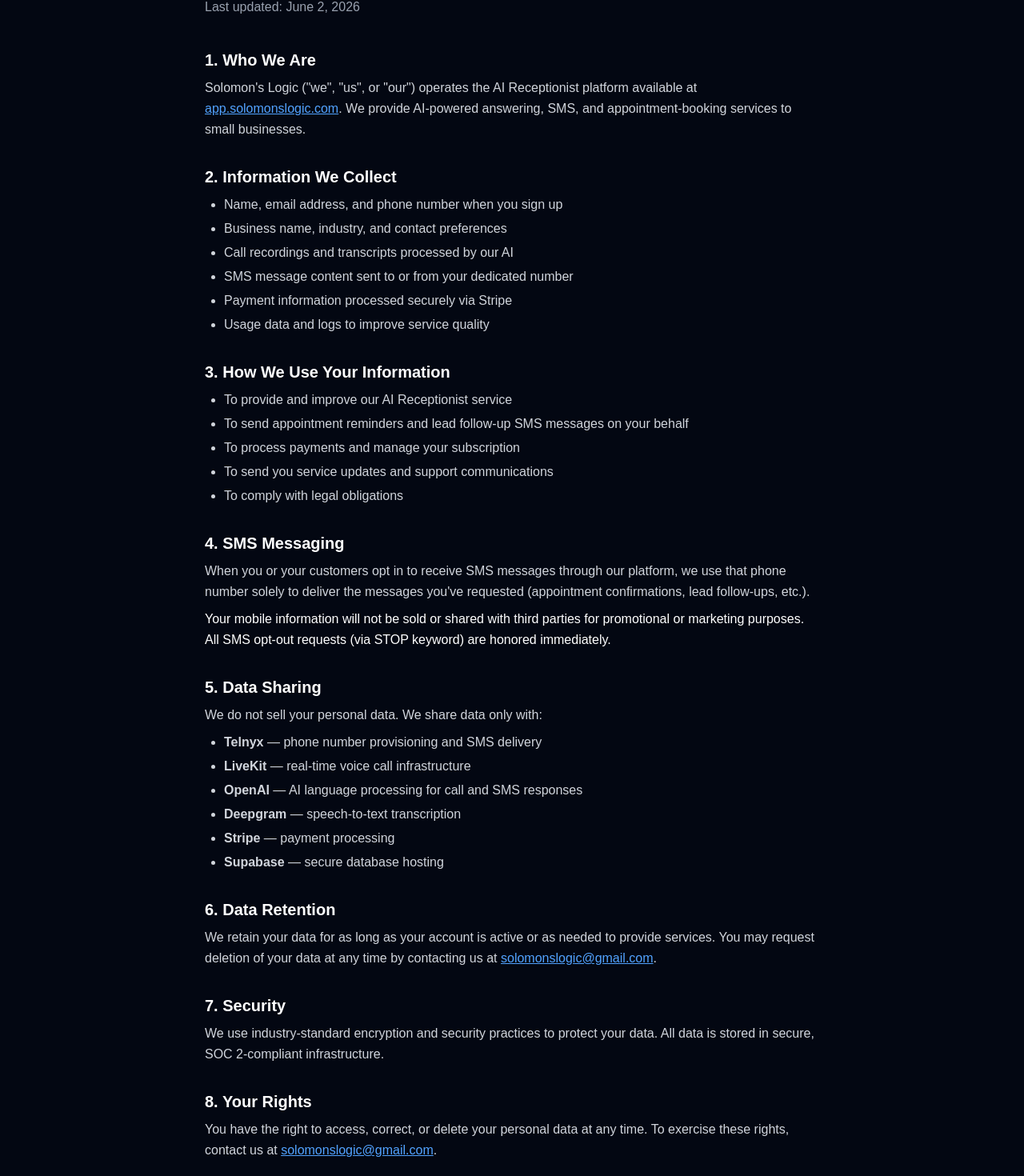
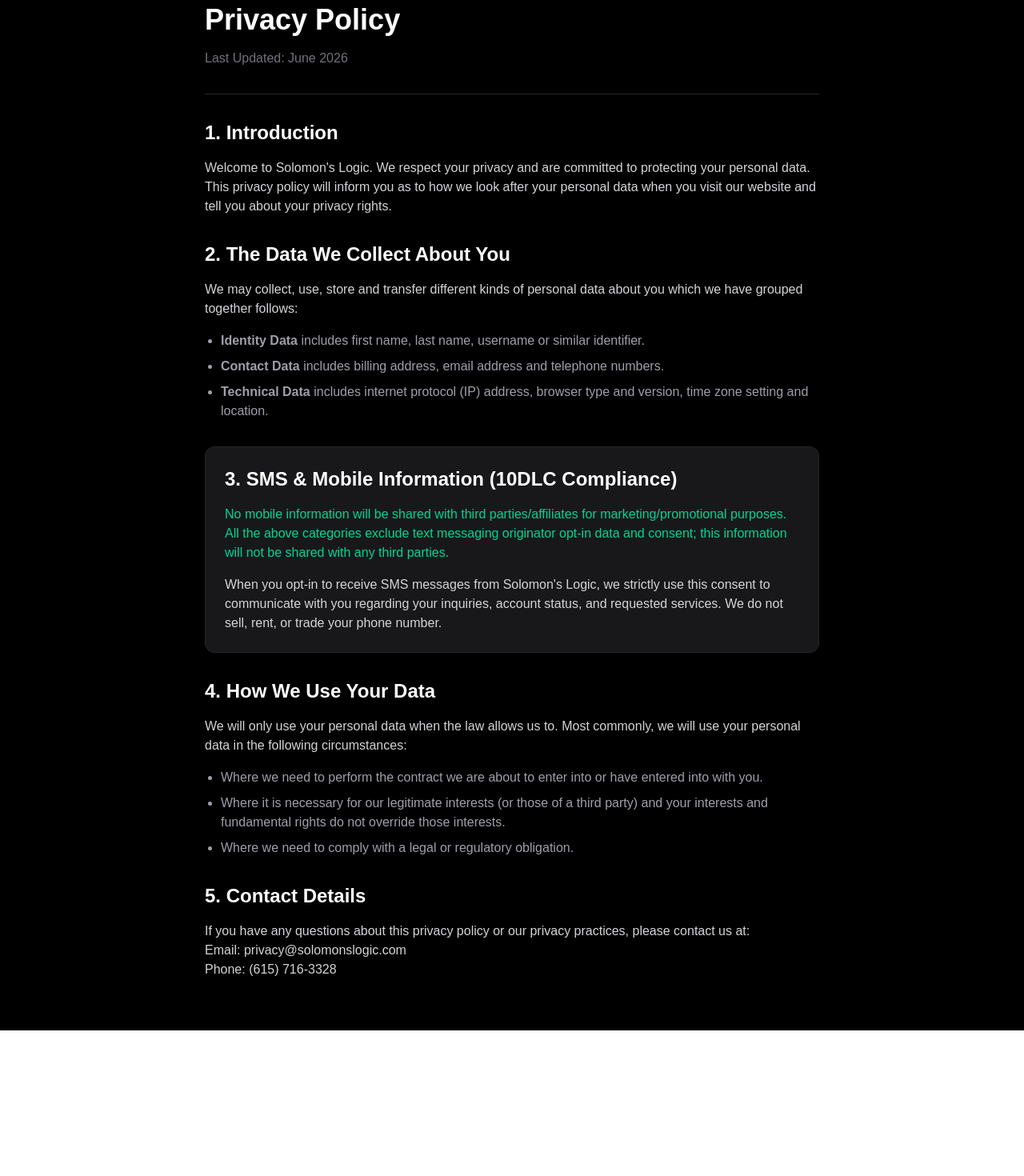
Before and after one commit to y2j444/solomonslogicapp, a Next.js app: page /privacy in a window 1280 px wide. Shown: the part 115-1585 px from the top of the page at 80% size. After the commit the page ends 1403 px from the top, so only its background shows below. Built offline with nearby package versions, Linux system fonts and the light colour scheme.

Commit message:
fix(compliance): add 10DLC compliant contact and privacy pages

```diff
--- /dev/null
+++ b/src/app/contact/page.tsx
@@ -0,0 +1,85 @@
+"use client";
+
+import React, { useState } from "react";
+import Link from "next/link";
+
+export default function ContactPage() {
+  const [submitted, setSubmitted] = useState(false);
+
+  const handleSubmit = (e: React.FormEvent) => {
+    e.preventDefault();
+    setSubmitted(true);
+  };
+
+  return (
+    <div className="min-h-screen bg-black text-white flex flex-col items-center justify-center p-6">
+      <div className="max-w-md w-full bg-zinc-900 rounded-xl p-8 border border-zinc-800 shadow-2xl">
+        <h1 className="text-3xl font-bold mb-2 text-transparent bg-clip-text bg-gradient-to-r from-blue-400 to-emerald-400">
+          Contact Sales
+        </h1>
+        <p className="text-zinc-400 mb-8">
+          Get in touch with our team to learn more about the Solomon's Logic AI Receptionist.
+        </p>
+
+        {submitted ? (
+          <div className="bg-emerald-900/30 border border-emerald-500/50 p-4 rounded-lg text-emerald-400">
+            Thanks! We've received your inquiry and will be in touch shortly.
+          </div>
+        ) : (
+          <form onSubmit={handleSubmit} className="space-y-4">
+            <div>
+              <label className="block text-sm font-medium text-zinc-300 mb-1">Full Name</label>
+              <input
+                type="text"
+                required
+                className="w-full bg-zinc-800 border border-zinc-700 rounded-lg px-4 py-2 text-white focus:outline-none focus:ring-2 focus:ring-blue-500"
+                placeholder="John Doe"
+              />
+            </div>
+
+            <div>
+              <label className="block text-sm font-medium text-zinc-300 mb-1">Email Address</label>
+              <input
+                type="email"
+                required
+                className="w-full bg-zinc-800 border border-zinc-700 rounded-lg px-4 py-2 text-white focus:outline-none focus:ring-2 focus:ring-blue-500"
+                placeholder="john@example.com"
+              />
+            </div>
+
+            <div>
+              <label className="block text-sm font-medium text-zinc-300 mb-1">Phone Number</label>
+              <input
+                type="tel"
+                required
+                className="w-full bg-zinc-800 border border-zinc-700 rounded-lg px-4 py-2 text-white focus:outline-none focus:ring-2 focus:ring-blue-500"
+                placeholder="(555) 123-4567"
+              />
+            </div>
+
+            <div className="flex items-start gap-3 mt-6 mb-6 p-4 bg-zinc-950 rounded-lg border border-zinc-800">
+              <input
+                type="checkbox"
+                id="sms-opt-in"
+                required
+                className="mt-1 w-4 h-4 rounded border-zinc-600 text-blue-500 focus:ring-blue-500 bg-zinc-800"
+              />
+              <label htmlFor="sms-opt-in" className="text-xs text-zinc-400 leading-relaxed">
+                By checking this box, you agree to receive SMS messages regarding your inquiry from Solomon's Logic.
+                Message frequency varies. Message and data rates may apply. Reply STOP to cancel or HELP for help.
+                View our <Link href="/privacy" className="text-blue-400 hover:underline">Privacy Policy</Link> and <Link href="/terms" className="text-blue-400 hover:underline">Terms of Service</Link>.
+              </label>
+            </div>
+
+            <button
+              type="submit"
+              className="w-full bg-blue-600 hover:bg-blue-700 text-white font-medium py-3 rounded-lg transition-colors"
+            >
+              Submit Inquiry
+            </button>
+          </form>
+        )}
+      </div>
+    </div>
+  );
+}
--- a/src/app/privacy/page.tsx
+++ b/src/app/privacy/page.tsx
@@ -1,110 +1,70 @@
-export const metadata = {
-  title: "Privacy Policy | Solomon's Logic",
-  description: "Privacy Policy for Solomon's Logic AI Receptionist service.",
-};
+import React from "react";
+import Link from "next/link";
 
-export default function PrivacyPage() {
+export default function PrivacyPolicyPage() {
   return (
-    <main className="min-h-screen bg-gray-950 text-gray-100 py-16 px-4">
-      <div className="max-w-3xl mx-auto">
-        <h1 className="text-4xl font-bold mb-2 text-white">Privacy Policy</h1>
-        <p className="text-gray-400 mb-10">Last updated: June 2, 2026</p>
+    <div className="min-h-screen bg-black text-zinc-300 py-16 px-6 sm:px-12 lg:px-24">
+      <div className="max-w-3xl mx-auto space-y-8">
+        <div className="border-b border-zinc-800 pb-8">
+          <Link href="/" className="text-blue-500 hover:text-blue-400 font-medium mb-8 inline-block">
+            &larr; Back to Home
+          </Link>
+          <h1 className="text-4xl font-bold text-white mb-4">Privacy Policy</h1>
+          <p className="text-zinc-500">Last Updated: June 2026</p>
+        </div>
 
-        <section className="space-y-8 text-gray-300 leading-relaxed">
-          <div>
-            <h2 className="text-xl font-semibold text-white mb-2">1. Who We Are</h2>
-            <p>
-              Solomon&apos;s Logic (&quot;we&quot;, &quot;us&quot;, or &quot;our&quot;) operates the AI Receptionist
-              platform available at <a href="https://app.solomonslogic.com" className="text-blue-400 underline">app.solomonslogic.com</a>.
-              We provide AI-powered answering, SMS, and appointment-booking services to small businesses.
-            </p>
-          </div>
+        <section className="space-y-4">
+          <h2 className="text-2xl font-semibold text-white">1. Introduction</h2>
+          <p>
+            Welcome to Solomon's Logic. We respect your privacy and are committed to protecting your personal data.
+            This privacy policy will inform you as to how we look after your personal data when you visit our website and tell you about your privacy rights.
+          </p>
+        </section>
 
-          <div>
-            <h2 className="text-xl font-semibold text-white mb-2">2. Information We Collect</h2>
-            <ul className="list-disc pl-6 space-y-1">
-              <li>Name, email address, and phone number when you sign up</li>
-              <li>Business name, industry, and contact preferences</li>
-              <li>Call recordings and transcripts processed by our AI</li>
-              <li>SMS message content sent to or from your dedicated number</li>
-              <li>Payment information processed securely via Stripe</li>
-              <li>Usage data and logs to improve service quality</li>
-            </ul>
-          </div>
+        <section className="space-y-4">
+          <h2 className="text-2xl font-semibold text-white">2. The Data We Collect About You</h2>
+          <p>
+            We may collect, use, store and transfer different kinds of personal data about you which we have grouped together follows:
+          </p>
+          <ul className="list-disc pl-5 space-y-2 text-zinc-400">
+            <li><strong>Identity Data</strong> includes first name, last name, username or similar identifier.</li>
+            <li><strong>Contact Data</strong> includes billing address, email address and telephone numbers.</li>
+            <li><strong>Technical Data</strong> includes internet protocol (IP) address, browser type and version, time zone setting and location.</li>
+          </ul>
+        </section>
 
-          <div>
-            <h2 className="text-xl font-semibold text-white mb-2">3. How We Use Your Information</h2>
-            <ul className="list-disc pl-6 space-y-1">
-              <li>To provide and improve our AI Receptionist service</li>
-              <li>To send appointment reminders and lead follow-up SMS messages on your behalf</li>
-              <li>To process payments and manage your subscription</li>
-              <li>To send you service updates and support communications</li>
-              <li>To comply with legal obligations</li>
-            </ul>
-          </div>
+        <section className="space-y-4 bg-zinc-900 p-6 rounded-xl border border-zinc-800">
+          <h2 className="text-2xl font-semibold text-white">3. SMS & Mobile Information (10DLC Compliance)</h2>
+          <p className="font-medium text-emerald-400">
+            No mobile information will be shared with third parties/affiliates for marketing/promotional purposes. All the above categories exclude text messaging originator opt-in data and consent; this information will not be shared with any third parties.
+          </p>
+          <p>
+            When you opt-in to receive SMS messages from Solomon's Logic, we strictly use this consent to communicate with you regarding your inquiries, account status, and requested services. We do not sell, rent, or trade your phone number.
+          </p>
+        </section>
 
-          <div>
-            <h2 className="text-xl font-semibold text-white mb-2">4. SMS Messaging</h2>
-            <p>
-              When you or your customers opt in to receive SMS messages through our platform,
-              we use that phone number solely to deliver the messages you&apos;ve requested
-              (appointment confirmations, lead follow-ups, etc.).
-            </p>
-            <p className="mt-2 font-medium text-white">
-              Your mobile information will not be sold or shared with third parties for
-              promotional or marketing purposes. All SMS opt-out requests (via STOP keyword)
-              are honored immediately.
-            </p>
-          </div>
+        <section className="space-y-4">
+          <h2 className="text-2xl font-semibold text-white">4. How We Use Your Data</h2>
+          <p>We will only use your personal data when the law allows us to. Most commonly, we will use your personal data in the following circumstances:</p>
+          <ul className="list-disc pl-5 space-y-2 text-zinc-400">
+            <li>Where we need to perform the contract we are about to enter into or have entered into with you.</li>
+            <li>Where it is necessary for our legitimate interests (or those of a third party) and your interests and fundamental rights do not override those interests.</li>
+            <li>Where we need to comply with a legal or regulatory obligation.</li>
+          </ul>
+        </section>
 
-          <div>
-            <h2 className="text-xl font-semibold text-white mb-2">5. Data Sharing</h2>
-            <p>We do not sell your personal data. We share data only with:</p>
-            <ul className="list-disc pl-6 space-y-1 mt-2">
-              <li><strong>Telnyx</strong> — phone number provisioning and SMS delivery</li>
-              <li><strong>LiveKit</strong> — real-time voice call infrastructure</li>
-              <li><strong>OpenAI</strong> — AI language processing for call and SMS responses</li>
-              <li><strong>Deepgram</strong> — speech-to-text transcription</li>
-              <li><strong>Stripe</strong> — payment processing</li>
-              <li><strong>Supabase</strong> — secure database hosting</li>
-            </ul>
-          </div>
+        <section className="space-y-4">
+          <h2 className="text-2xl font-semibold text-white">5. Contact Details</h2>
+          <p>
+            If you have any questions about this privacy policy or our privacy practices, please contact us at:
+            <br />
+            Email: privacy@solomonslogic.com
+            <br />
+            Phone: (615) 716-3328
+          </p>
+        </section>
 
-          <div>
-            <h2 className="text-xl font-semibold text-white mb-2">6. Data Retention</h2>
-            <p>
-              We retain your data for as long as your account is active or as needed to provide
-              services. You may request deletion of your data at any time by contacting us at{" "}
-              <a href="mailto:solomonslogic@gmail.com" className="text-blue-400 underline">solomonslogic@gmail.com</a>.
-            </p>
-          </div>
-
-          <div>
-            <h2 className="text-xl font-semibold text-white mb-2">7. Security</h2>
-            <p>
-              We use industry-standard encryption and security practices to protect your data.
-              All data is stored in secure, SOC 2-compliant infrastructure.
-            </p>
-          </div>
-
-          <div>
-            <h2 className="text-xl font-semibold text-white mb-2">8. Your Rights</h2>
-            <p>You have the right to access, correct, or delete your personal data at any time.
-              To exercise these rights, contact us at{" "}
-              <a href="mailto:solomonslogic@gmail.com" className="text-blue-400 underline">solomonslogic@gmail.com</a>.
-            </p>
-          </div>
-
-          <div>
-            <h2 className="text-xl font-semibold text-white mb-2">9. Contact Us</h2>
-            <p>
-              Solomon&apos;s Logic<br />
-              Email: <a href="mailto:solomonslogic@gmail.com" className="text-blue-400 underline">solomonslogic@gmail.com</a><br />
-              Website: <a href="https://app.solomonslogic.com" className="text-blue-400 underline">app.solomonslogic.com</a>
-            </p>
-          </div>
-        </section>
       </div>
-    </main>
+    </div>
   );
 }
```
Also changed, not shown: reports/conversation_log.md (+6 -0 lines), reports/scraped_leads.json (+60 -18 lines), scratch/deploy_social.ts (added, +33 -0 lines).
